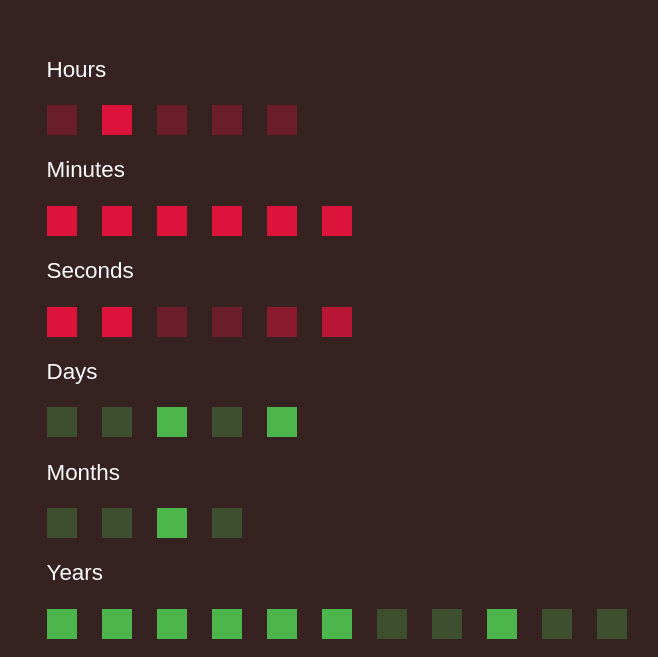
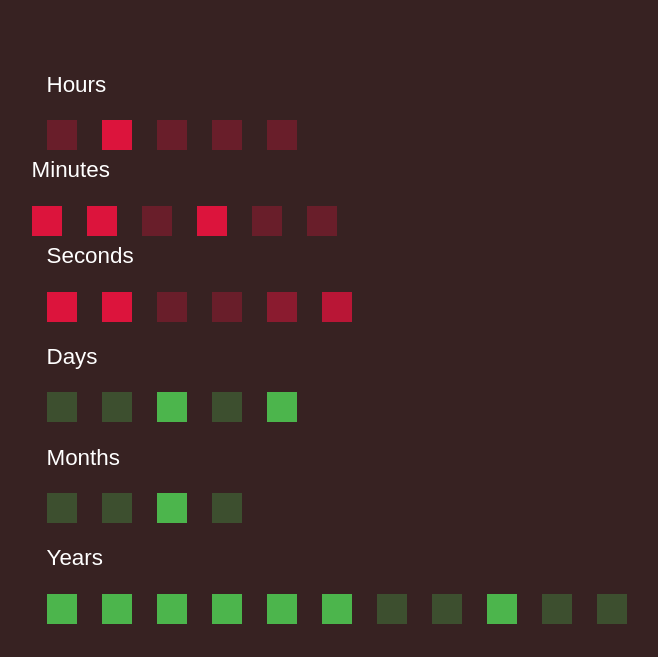
Before and after one commit to ErhunYilman/binary-clock, a plain HTML site: page index.html in a window 1280 px wide. Shown: the top 657 px of the page, without its empty margins (291-949 px from the left). Drawn offline with nearby package versions, Linux system fonts and the light colour scheme.

Commit message:
bug opgelost

```diff
--- a/index.html
+++ b/index.html
@@ -24,7 +24,7 @@
       <div class="binary"></div>
       <div class="binary"></div>
     </div>
-    <div id="minsminutes">
+    <div id="minutes">
       <p>Minutes</p>
       <div class="binary"></div>
       <div class="binary"></div>
--- a/js/script.js
+++ b/js/script.js
@@ -1,5 +1,5 @@
 setInterval(function () {
-  let currtentDate = new Date()
+  const currtentDate = new Date()
   let hours = currtentDate.getHours().toString(2)
   let minutes = currtentDate.getMinutes().toString(2)
   let seconds = currtentDate.getSeconds().toString(2)
@@ -32,8 +32,6 @@ setInterval(function () {
   while (year.length < 11){
     year = "0" + year
   }
-
-
 
 
   // DOM word geupdate en word gewisseld tussen classes
```
Lines whose indentation alone changed are shown as unchanged.
